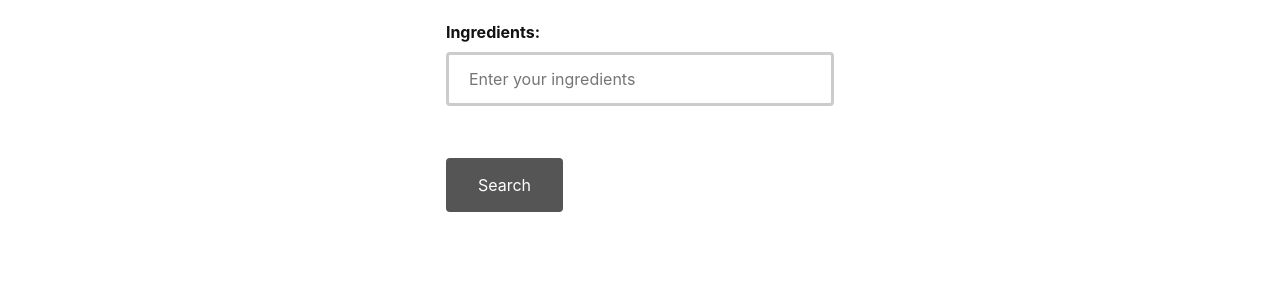
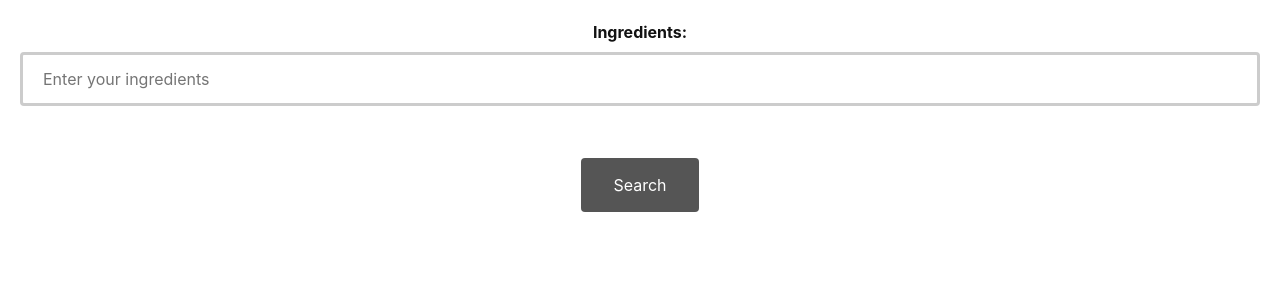
Before and after one commit to val-alex/recipe-app, a Next.js app: page / in a window 1280 px wide. Shown: the top 300 px of the page. Built offline with nearby package versions, Linux system fonts and the light colour scheme.

Commit message:
updated a form styles wrapper

```diff
--- a/Components/Forms/ingredientsForm/IngredientsForm.js
+++ b/Components/Forms/ingredientsForm/IngredientsForm.js
@@ -57,8 +57,9 @@ export const IngredientsForm = ({ children }) => {
         handleSubmit,
         isSubmitting,
       }) => (
-        <Styles.FormInputWrapper>
-          <form onSubmit={handleSubmit}>
+
+        <form onSubmit={handleSubmit}>
+          <Styles.FormInputWrapper>
             <Styles.FormLabel htmlFor="ingredients">
               Ingredients:
             </Styles.FormLabel>
@@ -80,8 +81,8 @@ export const IngredientsForm = ({ children }) => {
             <Styles.FormButton type="submit" disabled={isSubmitting}>
               Search
             </Styles.FormButton>
-          </form>
-        </Styles.FormInputWrapper>
+          </Styles.FormInputWrapper>
+        </form>
       )}
     </Formik>
   );
```
